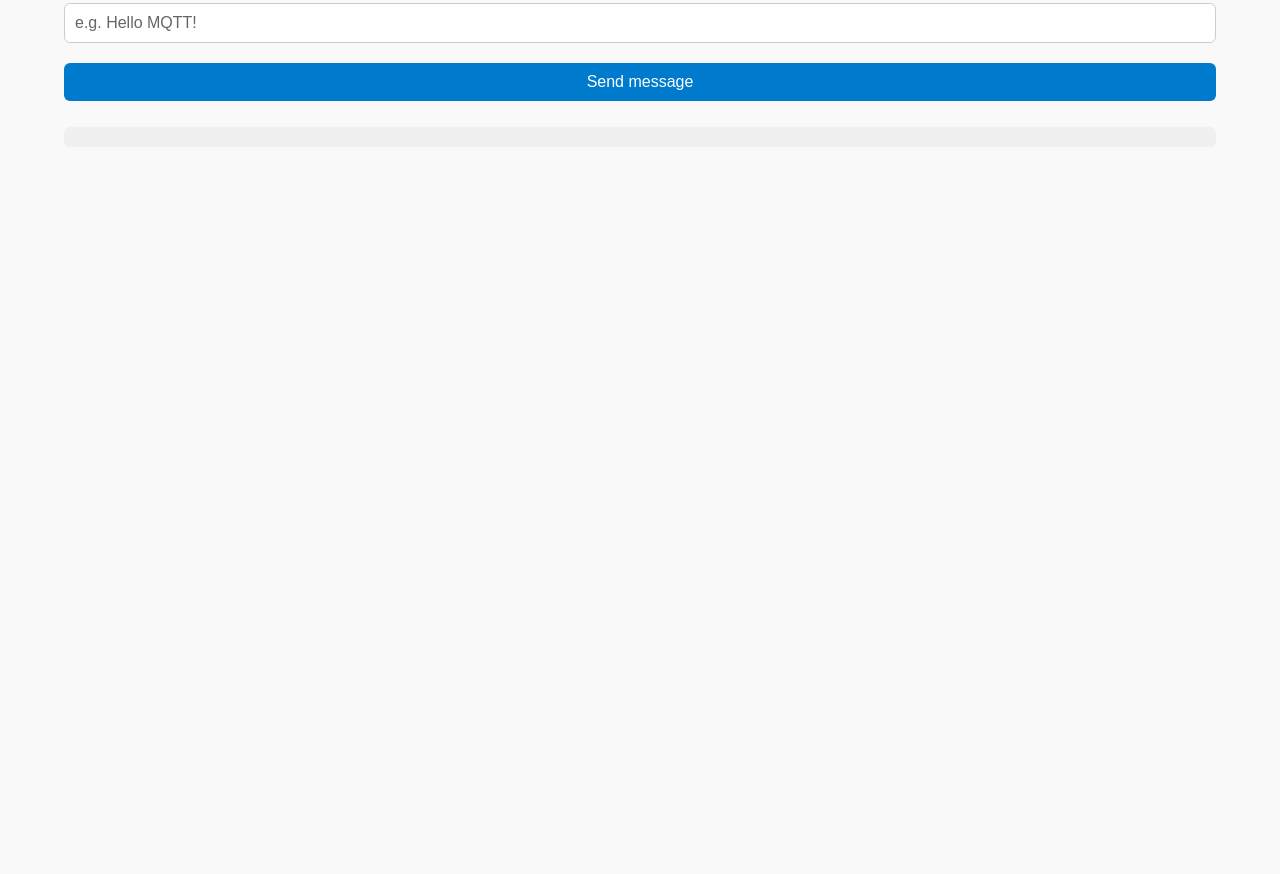
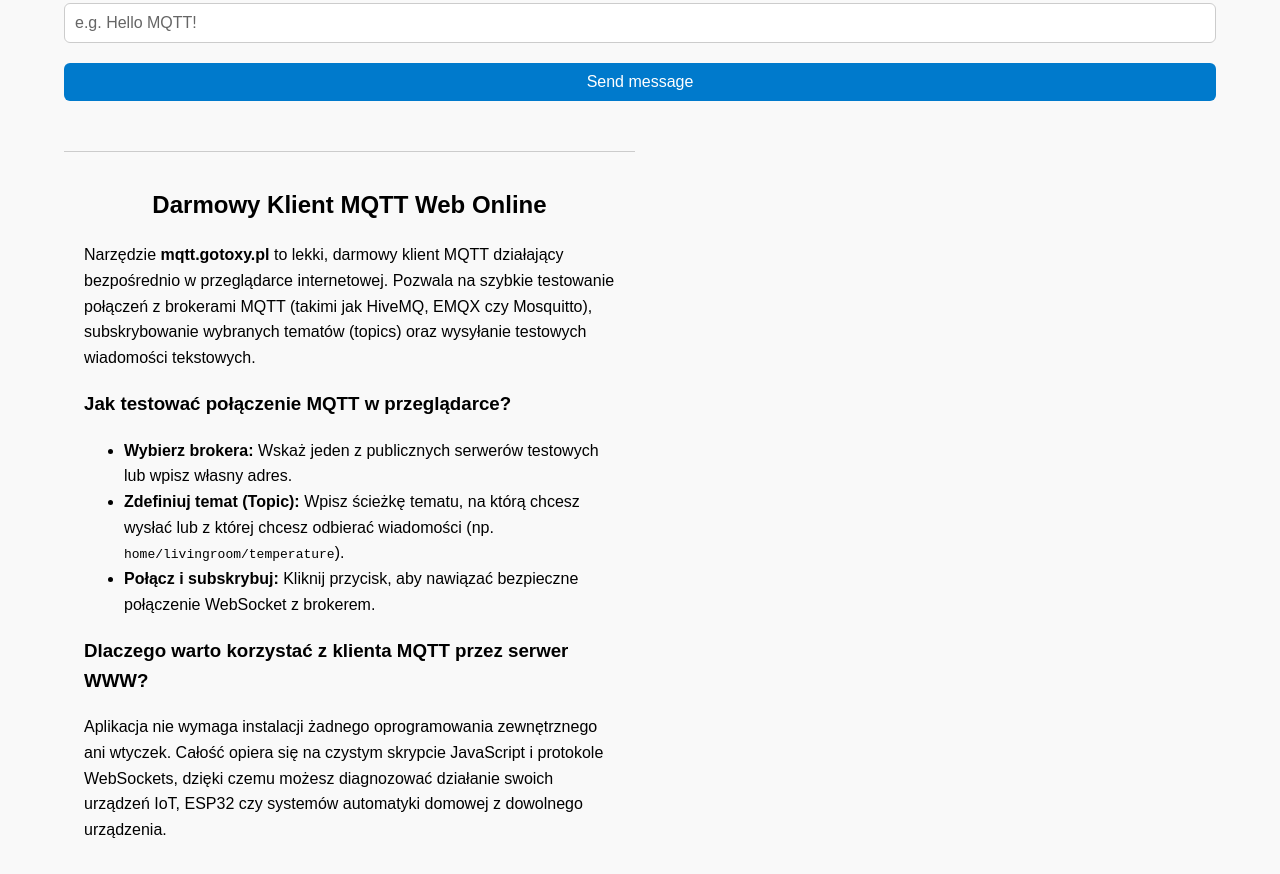
Before and after one commit to Gotoxypl/mqtt_web_client, a plain HTML site: page mqtt.html in a window 1280 px wide. Shown: the part 326-1200 px from the top of the page. Before the commit the page ends 800 px from the top, so only its background shows below. Drawn offline with Linux system fonts and the light colour scheme.

Commit message:
Add MQTT client usage instructions to mqtt.html
Added informational section about MQTT client usage.

```diff
--- a/mqtt.html
+++ b/mqtt.html
@@ -172,6 +172,23 @@
       <input type="text" id="message" class="full-width" placeholder="np. Hello MQTT!" />
 
       <button id="sendBtn" class="full-width" onclick="publishMessage()">Wyślij wiadomość</button>
+
+      <section style="margin-top: 40px; padding: 20px; border-top: 1px solid #ccc; font-family: sans-serif; line-height: 1.6;">
+    <h2>Darmowy Klient MQTT Web Online</h2>
+    <p>Narzędzie <strong>mqtt.gotoxy.pl</strong> to lekki, darmowy klient MQTT działający bezpośrednio w przeglądarce internetowej. Pozwala na szybkie testowanie połączeń z brokerami MQTT (takimi jak HiveMQ, EMQX czy Mosquitto), subskrybowanie wybranych tematów (topics) oraz wysyłanie testowych wiadomości tekstowych.</p>
+
+    <h3>Jak testować połączenie MQTT w przeglądarce?</h3>
+    <ul>
+        <li><strong>Wybierz brokera:</strong> Wskaż jeden z publicznych serwerów testowych lub wpisz własny adres.</li>
+        <li><strong>Zdefiniuj temat (Topic):</strong> Wpisz ścieżkę tematu, na którą chcesz wysłać lub z której chcesz odbierać wiadomości (np. <code>home/livingroom/temperature</code>).</li>
+        <li><strong>Połącz i subskrybuj:</strong> Kliknij przycisk, aby nawiązać bezpieczne połączenie WebSocket z brokerem.</li>
+    </ul>
+
+    <h3>Dlaczego warto korzystać z klienta MQTT przez serwer WWW?</h3>
+    <p>Aplikacja nie wymaga instalacji żadnego oprogramowania zewnętrznego ani wtyczek. Całość opiera się na czystym skrypcie JavaScript i protokole WebSockets, dzięki czemu możesz diagnozować działanie swoich urządzeń IoT, ESP32 czy systemów automatyki domowej z dowolnego urządzenia.</p>
+     </section>
+
+
 
       <div id="log" class="full-width" aria-live="polite"></div>
     </div>
```
